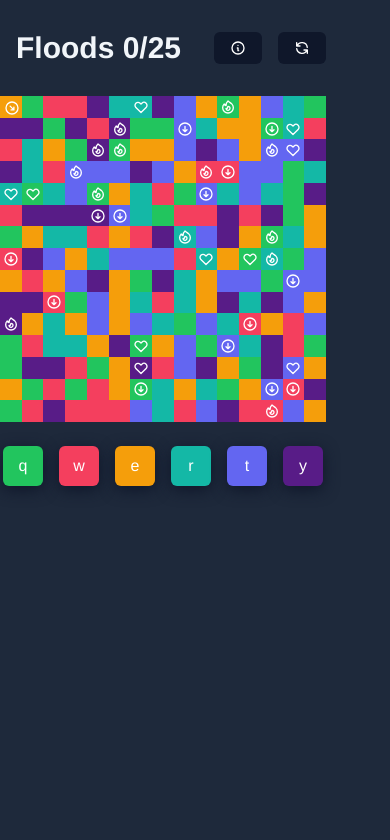
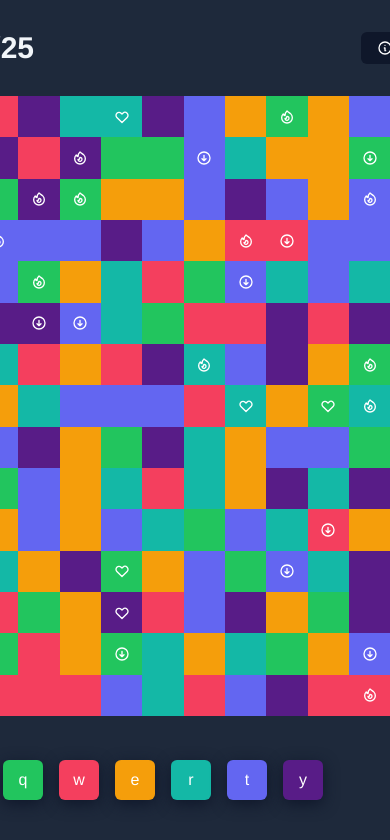
Before and after one commit to jonakirke94/flood-it, a Vue app: page / in a window 390 px wide. Shown: the top 840 px of the page. Built offline with nearby package versions, Linux system fonts and the light colour scheme.

Commit message:
improved responsiveness and added fireworks

```diff
--- a/package.json
+++ b/package.json
@@ -8,6 +8,7 @@
   },
   "dependencies": {
     "eslint-plugin-prettier": "^3.4.0",
+    "fireworks": "^2.2.7",
     "lodash.debounce": "^4.0.8",
     "lodash.throttle": "^4.1.1",
     "vue": "^3.0.5"
--- a/src/App.vue
+++ b/src/App.vue
@@ -1,7 +1,7 @@
 <template>
-  <div class="max-w-screen-md h-screen mx-auto">
-    <div class="flex">
-      <div class="flex flex-1 flex-col">
+  <div class="h-screen max-h-screen mx-auto">
+    <div class="flex justify-center">
+      <div class="flex flex-col items-center">
         <game-header :count="floods" :max="MAX_FLOODS" @reset="newGame"></game-header>
 
         <tile-board :tiles="board"></tile-board>
@@ -20,6 +20,7 @@
 <script>
 import useGameState from './composables/use-game-state';
 import usePowerUps from './composables/use-power-ups';
+import useFireworks from './composables/use-fireworks';
 
 import FloodButtonList from './components/FloodButtonList.vue';
 import PowerUpList from './components/PowerUpList.vue';
@@ -40,6 +41,8 @@ export default {
   setup() {
     const { newGame, playRound, floods, hasWon, board, powerUpHelpText, hasUsedMaxFloods } = useGameState();
     const { displayPowerUpList, resetPowerUps, activePowerUpId } = usePowerUps();
+
+    useFireworks(hasWon);
 
     newGame();
 
@@ -72,4 +75,10 @@ export default {
   text-align: center;
   @apply bg-gray-800 min-h-screen text-white;
 }
+
+body,
+html {
+  width: 100%;
+  position: fixed;
+}
 </style>
--- a/src/components/FloodButtonList.vue
+++ b/src/components/FloodButtonList.vue
@@ -1,5 +1,5 @@
 <template>
-  <span class="relative flex justify-center items-center mt-6 md:mt-12">
+  <span class="relative flex justify-center items-center h-32">
     <span
       v-if="disabled && msg"
       class="absolute px-4 py-2.5 bg-white text-gray-700 rounded-md w-96 z-10 text-xl font-semibold"
--- a/src/components/GameHeader.vue
+++ b/src/components/GameHeader.vue
@@ -1,5 +1,5 @@
 <template>
-  <div class="flex justify-between items-center h-24">
+  <div class="flex justify-between w-full items-center h-24">
     <h1 class="text-3xl font-extrabold text-gray-100 md:ml-0 ml-4">Floods {{ count }}/{{ max }}</h1>
 
     <div class="flex space-x-4">
--- a/src/components/PowerUpList.vue
+++ b/src/components/PowerUpList.vue
@@ -1,5 +1,5 @@
 <template>
-  <ul class="flex flex-col mb-auto items-center w-16 md:w-32 mt-24 rounded-md relative">
+  <ul class="flex flex-shrink-0 flex-col mb-auto items-center w-16 md:w-32 mt-24 rounded-md relative">
     <template v-if="!hasWon">
       <li v-for="(powerUp, index) in powerUps.values()" :key="index" class="mb-4">
         <base-button
--- a/src/components/Tile.vue
+++ b/src/components/Tile.vue
@@ -1,6 +1,6 @@
 <template>
   <div
-    class="relative text-white flex h-full w-full justify-center items-center text-xs border-2 border-transparent"
+    class="relative text-white tile flex justify-center items-center text-xs border-2 border-transparent"
     :class="[
       backgroundClass,
       { [animationClass]: tile.animated },
@@ -54,6 +54,10 @@ export default {
       type: [Object, String],
       default: () => null,
     },
+    size: {
+      type: Number,
+      default: 10,
+    },
   },
   setup(props) {
     const { activeTileId, removeAnimation, startTileId } = useGameState();
@@ -80,6 +84,8 @@ export default {
     const animationDelayStyle = computed(() => {
       return {
         'animation-delay': `${props.tile.animationDelay}ms`,
+        height: `${props.size}px`,
+        width: `${props.size}px`,
       };
     });
 
@@ -97,4 +103,8 @@ export default {
 };
 </script>
 
-<style></style>
+<style>
+.tile {
+  aspect-ratio: 1;
+}
+</style>
--- a/src/components/TileBoard.vue
+++ b/src/components/TileBoard.vue
@@ -1,6 +1,6 @@
 <template>
-  <div ref="root" class="w-full" :style="styles">
-    <tile v-for="tile in tiles.flat()" :key="tile.id" :tile="tile"></tile>
+  <div ref="root" class="tileboard" :style="styles">
+    <tile v-for="tile in tiles.flat()" :key="tile.id" :size="tileSize" :tile="tile"></tile>
   </div>
 </template>
 
@@ -24,16 +24,16 @@ export default {
     },
   },
   setup() {
-    let boardHeight = ref(0);
     let root = ref();
+    let tileSize = ref(0);
 
-    const getBoardWidth = () => {
-      const width = root.value.clientWidth;
-      boardHeight.value = width;
+    const getBoardHeight = () => {
+      const size = root.value.clientHeight;
+      tileSize.value = size / GRID_SIZE;
     };
 
     onMounted(() => {
-      getBoardWidth();
+      getBoardHeight();
     });
 
     const styles = computed(() => {
@@ -41,11 +41,11 @@ export default {
         display: 'grid',
         'grid-template-columns': `repeat(${GRID_SIZE}, 1fr)`,
         'grid-template-rows': `repeat(${GRID_SIZE}, 1fr)`,
-        height: `${boardHeight.value}px`,
+        width: `${GRID_SIZE * tileSize.value}px`,
       };
     });
 
-    const fnc = debounce(getBoardWidth, 100);
+    const fnc = debounce(getBoardHeight, 100);
     window.addEventListener('resize', fnc);
 
     onUnmounted(() => {
@@ -54,8 +54,16 @@ export default {
 
     return {
       styles,
+      tileSize,
       root,
     };
   },
 };
 </script>
+
+<style scoped>
+.tileboard {
+  max-height: calc(100vh - 14rem);
+  height: calc(100vh - 14rem);
+}
+</style>
--- /dev/null
+++ b/src/composables/use-fireworks.js
@@ -0,0 +1,38 @@
+import fx from 'fireworks';
+import { watch, onUnmounted } from 'vue';
+
+let useFireWorks = (show) => {
+  let fn;
+
+  const clear = () => {
+    if (fn) {
+      clearInterval(fn);
+    }
+  };
+
+  const run = () => {
+    const tileBoard = document.querySelector('.tileboard');
+    fx({
+      parentNode: tileBoard,
+      canvasWidth: tileBoard.innerWidth,
+      canvasHeight: tileBoard.innerWidth,
+      x: tileBoard.offsetLeft + tileBoard.offsetWidth / 2,
+      y: tileBoard.offsetTop + tileBoard.offsetHeight / 2 - 75,
+      colors: ['#EF4444', '#6366F1', '#6366F1'],
+    });
+  };
+
+  watch(show, (newVal) => {
+    if (newVal) {
+      fn = setInterval(run, 500);
+    } else {
+      clear();
+    }
+  });
+
+  onUnmounted(() => {
+    clear();
+  });
+};
+
+export default useFireWorks;
```
Also changed, not shown: src/composables/use-power-ups.js (+9 -0 lines), 1 other file (tests, documents, lock files or other folders).
